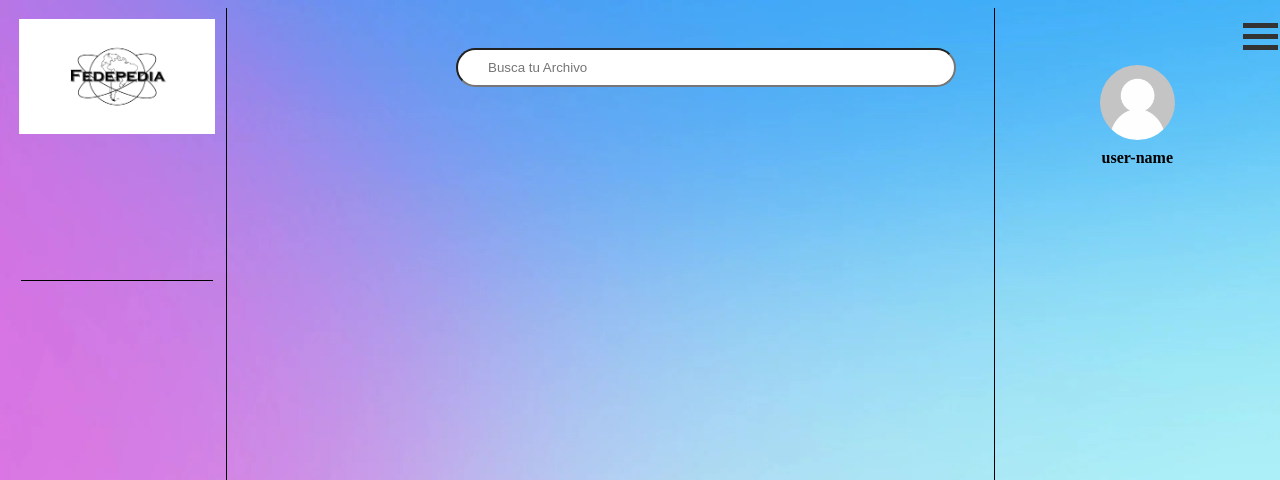
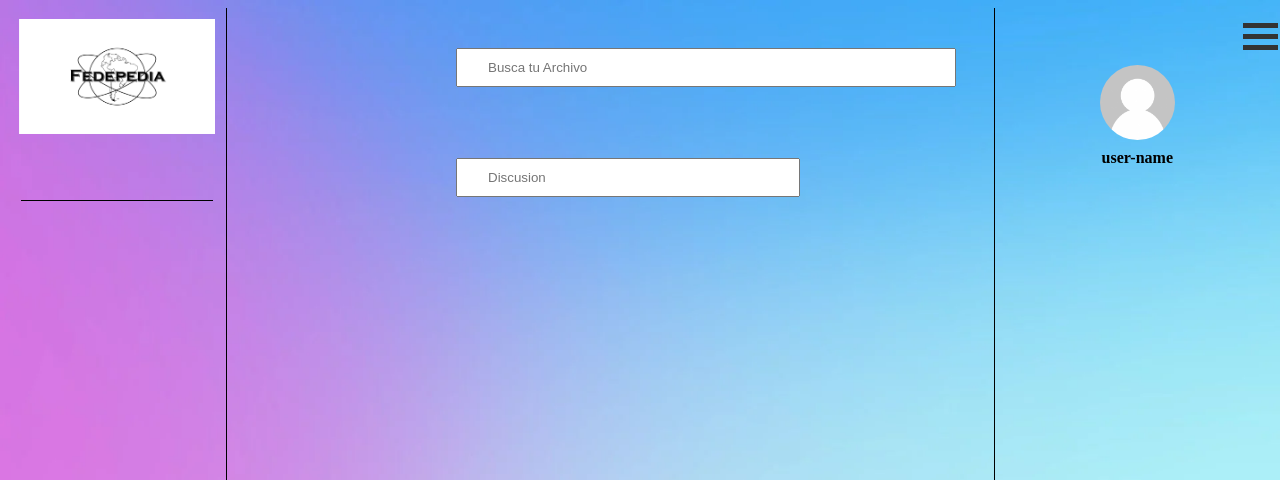
Before and after one commit to Ezequiel12D/fedepedia, a PHP site: page /views/discusiones.php in a window 1280 px wide. Shown: the top 480 px of the page. Run offline with PHP 8.4, Linux system fonts and the light colour scheme.

Commit message:
avance de discusiones

```diff
--- a/css/style_layout.css
+++ b/css/style_layout.css
@@ -123,7 +123,6 @@
     color: inherit;
   }
   #buscador {
-    border-radius: 20px;
     width: 500px;
     position: fixed;
     margin-left: 35%;
@@ -131,3 +130,11 @@
     padding: 10px 10px 10px 30px;
     outline: none;
   }
+  #discusion-text{
+    margin-left: 35%;
+    position: fixed;
+    padding: 10px 10px 10px 30px;
+    width: 300px;
+    margin-top: 150px;
+    outline: none;
+  }
--- a/views/discusiones.php
+++ b/views/discusiones.php
@@ -10,8 +10,9 @@
 </head>
 
 <body>
+
     <input type="search" placeholder="Busca tu Archivo" id="buscador" />
-
+    <input type="text" placeholder="Discusion" id="discusion-text" />
     <div id="left-bar">
         <div class="container-logo">
             <a href="">
@@ -20,7 +21,7 @@
         </div>
         <div id="search-bar">
         </div>
-        <div class="lh" style="top:35%"></div>
+        <div class="lh" style="top:25%"></div>
     </div>
     </div>
     <div id="right-bar">
```
